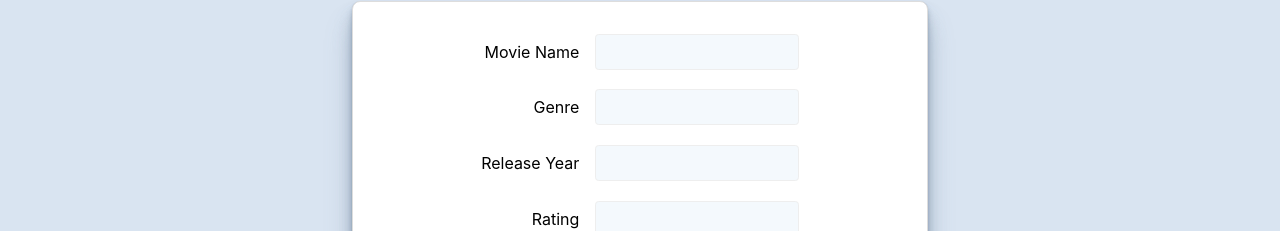
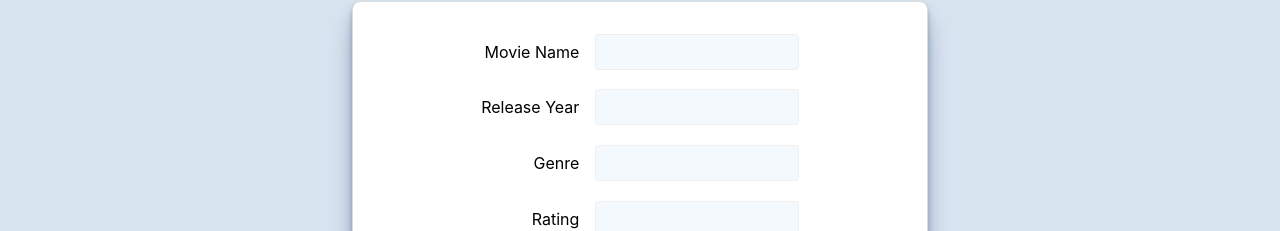
Before and after one commit to kaur0764/mad9135-p1-react-crud, a React (Create React App) app: page /#/newmovie in a window 1280 px wide. Shown: the part 212-443 px from the top of the page. Built offline with nearby package versions, Linux system fonts and the light colour scheme.

Commit message:
Interchange position of year and genre input in the form

```diff
--- a/src/components/Form/Form.js
+++ b/src/components/Form/Form.js
@@ -74,16 +74,6 @@ function Form({ setEdit, movie }) {
         />
       </div>
       <div className="form-grid">
-        <label htmlFor="movieGenre">Genre</label>
-        <input
-          defaultValue={initialValues.genre}
-          type="text"
-          id="movieGenre"
-          name="movieGenre"
-          required
-        />
-      </div>
-      <div className="form-grid">
         <label htmlFor="movieYear">Release Year</label>
         <input
           defaultValue={initialValues.year}
@@ -92,6 +82,16 @@ function Form({ setEdit, movie }) {
           max={presentYear}
           id="movieYear"
           name="movieYear"
+          required
+        />
+      </div>
+      <div className="form-grid">
+        <label htmlFor="movieGenre">Genre</label>
+        <input
+          defaultValue={initialValues.genre}
+          type="text"
+          id="movieGenre"
+          name="movieGenre"
           required
         />
       </div>
```
